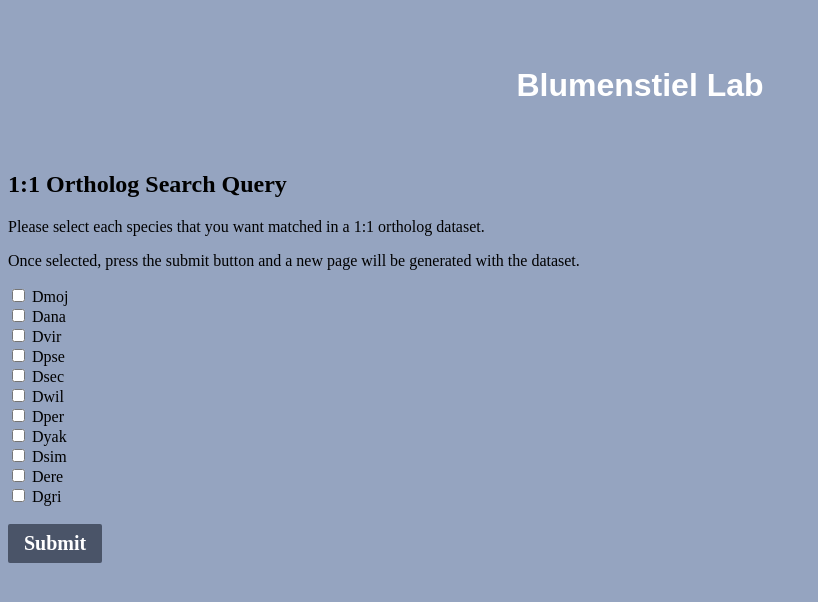
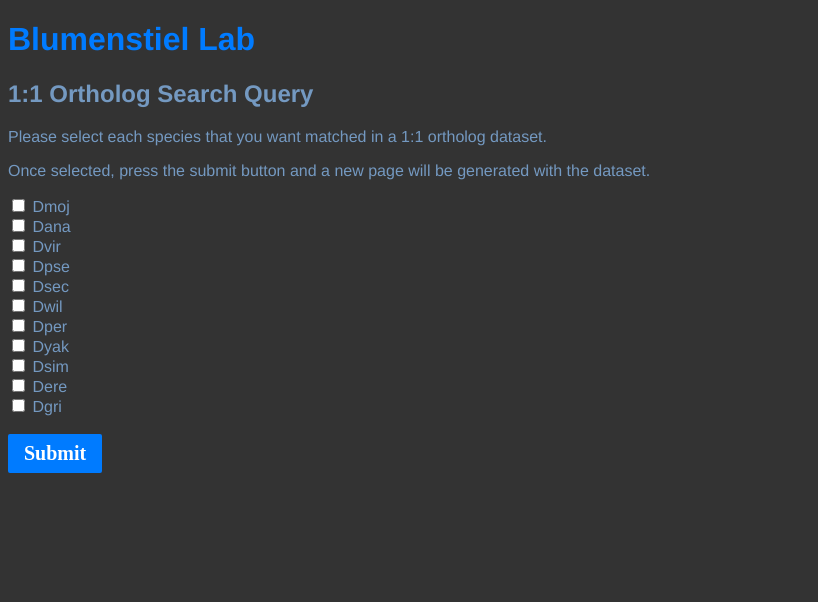
Before and after one commit to chrisstillman/OrthologSearch_App, a plain HTML site: page index.html in a window 1280 px wide. Shown: the whole page, without its empty margins (0-818 px from the left). Drawn offline with Linux system fonts and the light colour scheme.

Commit message:
Update main.css

```diff
--- a/assets/styles/main.css
+++ b/assets/styles/main.css
@@ -1,26 +1,30 @@
 body {
-  background-color: rgb(149, 164, 192);
+  background-color: #333;
   background-size: 50px;
   background-position: relative;
+  font-family: 'Helvetica Neue', sans-serif;
+  color : #7499c1
+
 }
 
 h1 {
-  color: rgb(255, 255, 255);
-  font-family: Arial, Helvetica, sans-serif;
-  text-align: center;
-  line-height: 4;
+  color: #007bff;
+  font-family: 'Helvetica Neue', sans-serif;
+  text-align: left;
 }
 
-h2 {}
+
+
 
 .button {
   position: relative;
   padding: 8px 16px;
-  background: rgb(74, 84, 104);
+  background: #007bff;
   border: none;
   outline: none;
   border-radius: 2px;
   cursor: pointer;
+  font-family: 'Helvetica Neue', sans-serif;
 }
 
 .button:active {
```
